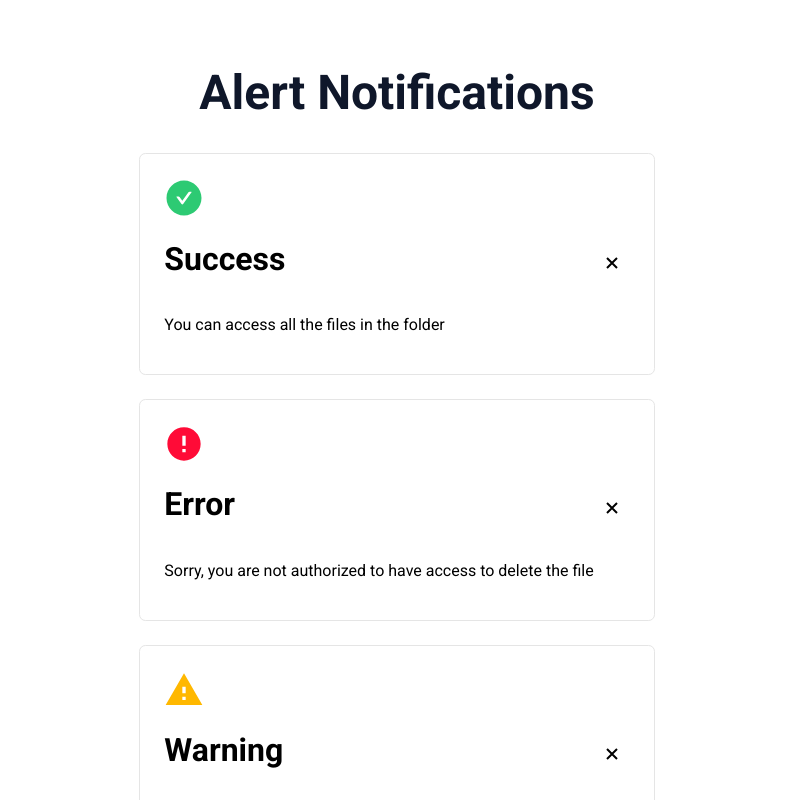
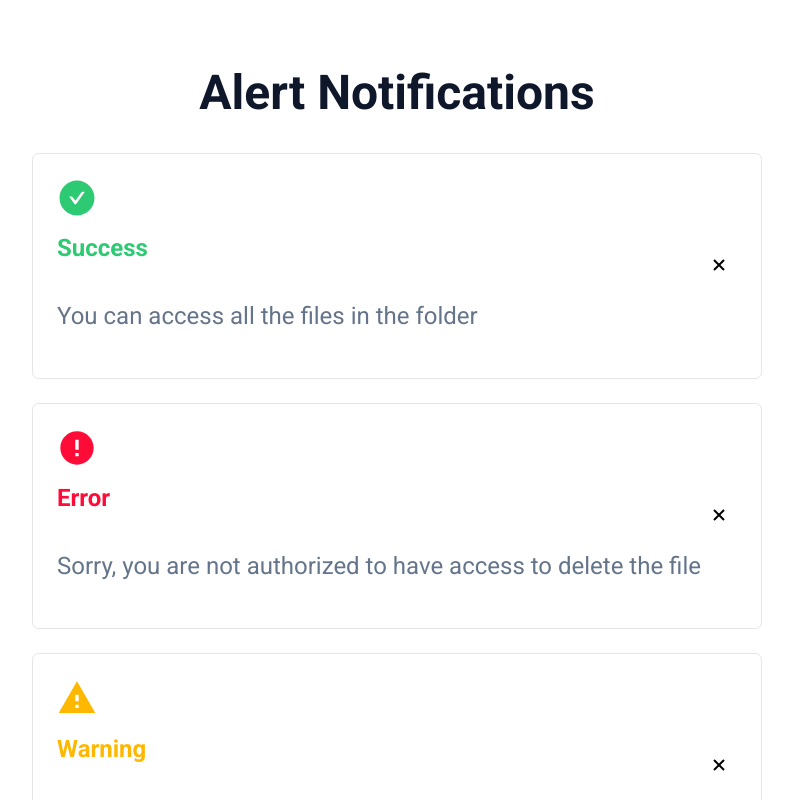
Before and after one commit to CLL-NxtWave-Submissions/alert-notifications, a React (Create React App) app: page / in a window 1280 px wide. Shown: the top 800 px of the page, without its empty margins (243-1036 px from the left). Built offline with nearby package versions, Linux system fonts and the light colour scheme; a web font is replaced by a local one.

Commit message:
Added respective notification type class names to the header JSX elements, in the notifications data of AlertNotifications component to render the intended CSS styling. Added CSS styling for notification icon container JSX element in Notification component.

```diff
--- a/src/components/AlertNotifications/index.js
+++ b/src/components/AlertNotifications/index.js
@@ -11,7 +11,9 @@ const notificationData = [
     icon: (
       <AiFillCheckCircle className="notification-icon success-notification" />
     ),
-    heading: <h1 className="notification-header">Success</h1>,
+    heading: (
+      <h1 className="notification-header success-notification">Success</h1>
+    ),
     description: (
       <p className="notification-description">
         You can access all the files in the folder
@@ -22,7 +24,7 @@ const notificationData = [
     icon: (
       <RiErrorWarningFill className="notification-icon error-notification" />
     ),
-    heading: <h1 className="notification-header">Error</h1>,
+    heading: <h1 className="notification-header error-notification">Error</h1>,
     description: (
       <p className="notification-description">
         Sorry, you are not authorized to have access to delete the file
@@ -31,7 +33,9 @@ const notificationData = [
   },
   {
     icon: <MdWarning className="notification-icon warning-notification" />,
-    heading: <h1 className="notification-header">Warning</h1>,
+    heading: (
+      <h1 className="notification-header warning-notification">Warning</h1>
+    ),
     description: (
       <p className="notification-description">
         Viewers of this file can see comments and suggestions
@@ -40,7 +44,7 @@ const notificationData = [
   },
   {
     icon: <MdInfo className="notification-icon info-notification" />,
-    heading: <h1 className="notification-header">Info</h1>,
+    heading: <h1 className="notification-header info-notification">Info</h1>,
     description: (
       <p className="notification-description">
         Anyone on the internet can view these files
--- a/src/components/Notification/index.css
+++ b/src/components/Notification/index.css
@@ -6,6 +6,7 @@
   border: 0.1rem solid #e5e5e5;
   border-radius: 0.4rem;
   margin-bottom: 1.5rem;
+  font-family: 'Roboto';
 }
 
 .notification-content-container {
@@ -14,9 +15,28 @@
   justify-content: center;
 }
 
+.notification-icon-container {
+  display: flex;
+  flex-direction: column;
+  height: 100%;
+}
+
 .notification-icon {
   height: 2.5rem;
   width: 2.5rem;
+}
+
+.notification-header,
+.notification-description {
+  font-size: 1.5rem;
+}
+
+.notification-header {
+  font-weight: 550;
+}
+
+.notification-description {
+  color: #64748b;
 }
 
 .notification-close-button {
```
